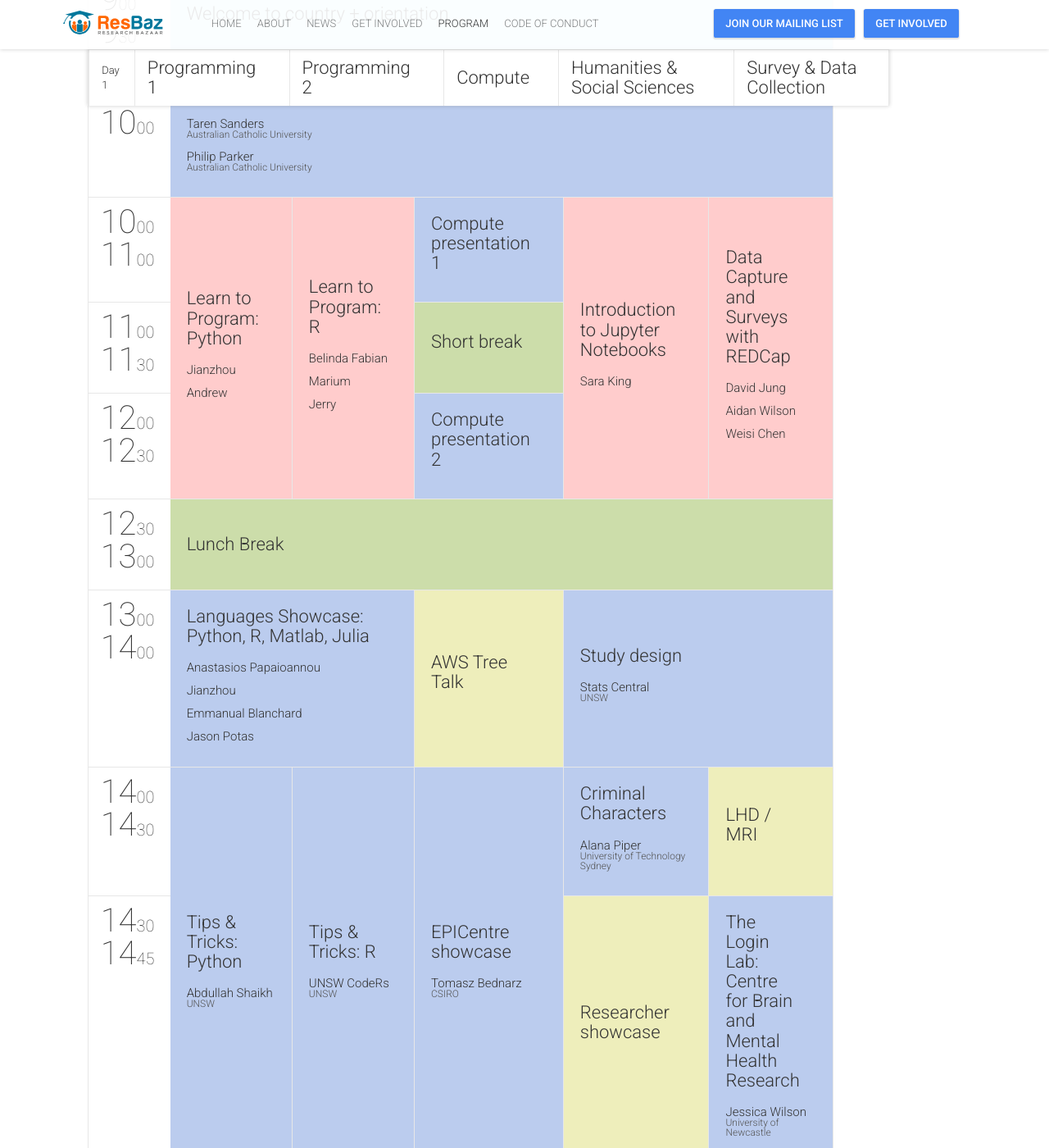
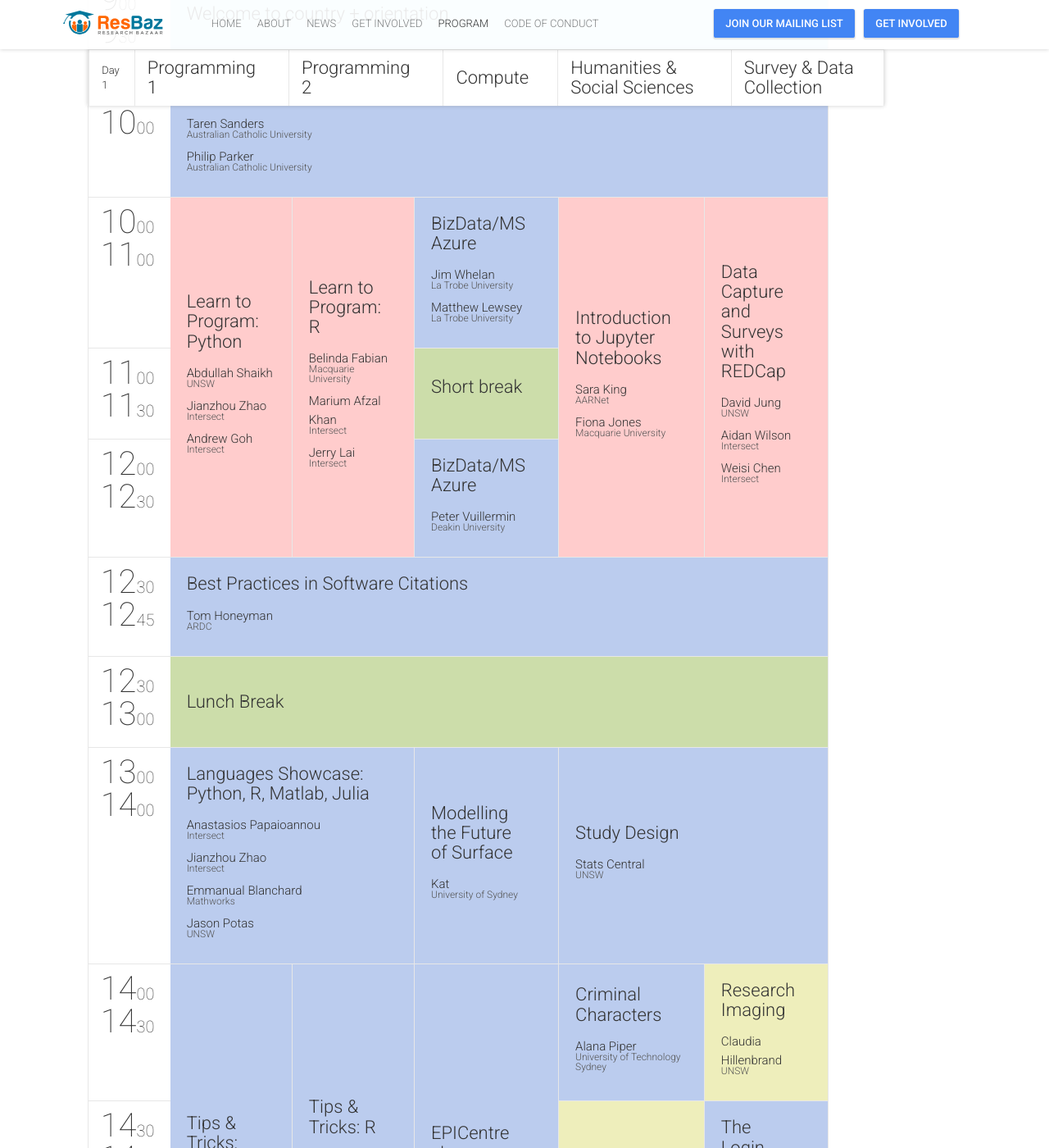
Before and after one commit to spikelynch/spikelynch.github.io, a Jekyll site: the page built from schedule.html, in a window 1280 px wide and 1400 px high, scrolled down 657 px. Shown: the whole window at 82% size. Built offline with Jekyll 4.4.1, drawn with Linux system fonts in a browser that asks for light colours; nearby versions of some CDN libraries; comment, search, counter and statistics services are not loaded; some of the changed text lies outside the part shown.

Commit message:
Updates to the program

```diff
--- a/_data/schedule.yml
+++ b/_data/schedule.yml
@@ -38,6 +38,12 @@
     }
     - {
       startTime: "12:30",
+      endTime:   "12:45",
+      sessionIds: [ 1031 ],
+      cols: [ 5]
+    }
+    - {
+      startTime: "12:30",
       endTime:   "13:00",
       sessionIds: [ 103 ],
       cols: [ 5 ]
@@ -52,7 +58,7 @@
       startTime: "14:00",
       endTime: "14:30",
       sessionIds: [ 114, 124, 134, 1441, 1541 ],
-      rows: [  2,   2,   2,    1,    1 ]
+      rows:       [  2,   2,   2,    1,    1 ]
     }
     - {
       startTime: "14:30",
@@ -122,7 +128,7 @@
     }
     - {
       startTime: "14:00",
-      endTime: "14:45",
+      endTime:   "14:45",
       sessionIds: [ 216, 236, 246 ],
       cols:       [  2,    1,   2 ],
       rows:       [  2,    1,   1 ],
@@ -199,8 +205,8 @@
     - {
       startTime: "14:00",
       endTime: "14:30",
-      sessionIds: [ 305 ],
-      cols: [ 5 ]
+      sessionIds: [ 315, 325, 335 ],
+      cols:       [ 1,   1,   3   ]
     }
     - {
       startTime: "14:30",
--- a/_data/sessions.yml
+++ b/_data/sessions.yml
@@ -12,7 +12,7 @@
   id: 111
   title: "Learn to Program: Python"
   subtype: workshop
-  speakers: [ 1, 2 ]
+  speakers: [ 14, 1, 2 ]
 -
   id: 121
   title: "Learn to Program: R"
@@ -20,7 +20,8 @@
   speakers: [ 3, 4, 5 ]
 -
   id: 1311
-  title: "Compute presentation 1"
+  title: "BizData/MS Azure"
+  speakers: [ 44, 45 ]
   subtype: presentation
 -
   id: 1312
@@ -28,13 +29,14 @@
   subtype: break
 -
   id: 1313
-  title: "Compute presentation 2"
+  title: "BizData/MS Azure"
+  speakers: [ 46 ]
   subtype: presentation
 -
   id: 141
   title: "Introduction to Jupyter Notebooks"
   subtype: workshop
-  speakers: [ 6 ]
+  speakers: [ 6, 43 ]
 -
   id: 151
   title: "Data Capture and Surveys with REDCap"
@@ -46,17 +48,23 @@
   subtype: break
   service: true
 -
+  id: 1031
+  title: "Best Practices in Software Citations"
+  subtype: presentation
+  speakers: [ 47 ]
+-
   id: 113
   title: "Languages Showcase: Python, R, Matlab, Julia"
   subtype: presentation
   speakers: [ 10, 1, 11, 12 ]
 -
   id: 133
-  title: "AWS Tree Talk"
-  subtype: tbc
+  title: "Modelling the Future of Surface"
+  subtype: presentation
+  speakers: [ 48 ]
 -
   id: 143
-  title: "Study design"
+  title: "Study Design"
   subtype: presentation
   speakers: [ 13 ]
 -
@@ -68,7 +76,7 @@
   id: 124
   title: "Tips & Tricks: R"
   subtype: presentation
-  speakers: [ 15 ]
+  speakers: [ 49, 50 ]
 -
   id: 134
   title: "EPICentre showcase"
@@ -81,9 +89,9 @@
   speakers: [ 17 ]
 -
   id: 1541
-  title: "LHD / MRI"
+  title: "Research Imaging"
   subtype: tbc
-  speakers: [ ]
+  speakers: [ 51 ]
 -
   id: 1442
   title: "Researcher showcase"
@@ -101,17 +109,17 @@
   service: true
 -
   id: 105
-  title: "Hacky Hour / Social Space"
+  title: "Hacky Hour in gather.town"
   subtype: social
 -
   id: 201
   title: "Key Story 2: TERN: Ecosystem Research Infrastructure"
   subtype: presentation
-  speakers: [ 20 ]
+  speakers: [ 52 ]
 -
   id: 211
   title: "Data Manipulation in Python"
-  speakers: [ 1, 2 ]
+  speakers: [ 1, 2, 43 ]
   subtype: workshop
 -
   id: 221
@@ -169,14 +177,14 @@
   subtype: presentation
 -
   id: 245
-  title: "TBC"
-  subtype: tbc
-  speakers: [ ]
+  title: "The Find & Connect Map of Children's Homes"
+  subtype: presentation
+  speakers: [ 53, 54 ]
 -
   id: 255
   title: "Field Acquired Information Management Systems (FAIMS) Project"
   subtype: presentation
-  speakers: [ ]
+  speakers: [ 55 ]
 -
   id: 216
   title: "Getting Started with Deep Learning / ML4AU Community"
@@ -199,7 +207,7 @@
   service: true
 -
   id: 205
-  title: "Hacky Hour"
+  title: "Hacky Hour in gather.town"
   subtype: social
 -
   id: 301
@@ -209,17 +217,17 @@
 -
   id: 311
   title: "Data Visualisation in Python"
-  speakers: [ 1, 2 ]
+  speakers: [ 14, 1, 2 ]
   subtype: workshop
 -
   id: 321
-  title: "Data Viualisation in R"
+  title: "Data Visualisation in R"
   speakers: [ 3, 4, 5 ]
   subtype: workshop
 -
   id: 3311
   title: "TERN CoESRA VDI"
-  speakers: [ ]
+  speakers: [ 56 ]
   subtype: presentation
 -
   id: 3312
@@ -229,7 +237,7 @@
 -
   id: 3313
   title: "Dask Workshop"
-  subtype: tbc
+  subtype: workshop
   speakers: [ 33 ]
 -
   id: 341
@@ -238,9 +246,9 @@
   subtype: workshop
 -
   id: 3511
-  title: "Altair"
-  speakers: [ 35 ]
-  subtype: tbc
+  title: "Monarch: Data Prep & Predictive Modelling and Visualisation"
+  speakers: [ 57 ]
+  subtype: presentation
 -
   id: 3512
   title: "Short break"
@@ -248,9 +256,9 @@
   service: true
 -
   id: 3513
-  title: "REDCap Problem Solving Workshop"
-  subtype: workshop
-  speakers: [ 42 ]
+  title: "REDCap Tips & Tricks"
+  subtype: presentation
+  speakers: [ 7, 42 ]
 -
   id: 302
   title: "Lunch break"
@@ -263,13 +271,13 @@
   speakers: [ 35 ]
 -
   id: 314
-  title: "Maths Showcase"
-  subtype: tbc
-  speakers: [ ]
+  title: "Technical Computing with Matlab"
+  subtype: workshop
+  speakers: [ 58 ]
 -
   id: 334
-  title: "HPC Panel: NCI/Pawsey Researchers"
-  subtype: presentation
+  title: "HPC Researchers Panel"
+  subtype: tbc
   speakers: [ ]
 -
   id: 3441
@@ -280,9 +288,19 @@
   id: 3442
   title: "A Cloud-based Sensitive Data Platform"
   speakers: [ 37 ]
+  subtype: tbc
+-
+  id: 315
+  title: tbc
+  speakers: [  ]
+  subtype: tbc
+-
+  id: 325
+  title: Interactive Map Visualisation with R
+  speakers: [ 59 ]
   subtype: presentation
 -
-  id: 305
+  id: 335
   title: ORCID
   speakers: [ 38 ]
   subtype: presentation
@@ -290,7 +308,7 @@
   id: 316
   title: "Neuroscience/Bionics Using Julia"
   subtype: presentation
-  speakers: [ 39 ]
+  speakers: [ 12 ]
 -
   id: 336
   title: "Australian BioCommons"
@@ -298,7 +316,7 @@
   speakers: [ 40 ]
 -
   id: 346
-  title: "TBC"
+  title: "tbc"
   subtype: tbc
 -
   id: 356
@@ -313,5 +331,5 @@
   service: true
 -
   id: 307
-  title: "Hacky Hour"
+  title: "Hacky Hour in gather.town"
   subtype: social
--- a/_data/speakers.yml
+++ b/_data/speakers.yml
@@ -1,48 +1,63 @@
 -
   id: 1
   name: "Jianzhou"
+  surname: "Zhao"
+  institution: "Intersect"
 -
   id: 2
   name: "Andrew"
+  surname: "Goh"
+  institution: "Intersect"
 -
   id: 3
   name: "Belinda"
   surname: "Fabian"
-  company: "Macquarie University"
+  institution: "Macquarie University"
 -
   id: 4
   name: "Marium"
+  surname: "Afzal Khan"
+  institution: "Intersect"
 -
   id: 5
   name: "Jerry"
+  surname: "Lai"
+  institution: "Intersect"
 -
   id: 6
   name: "Sara"
   surname: "King"
+  institution: "AARNet"
 -
   id: 7
   name: "David"
   surname: "Jung"
+  institution: "UNSW"
 -
   id: 8
   name: "Aidan"
   surname: "Wilson"
+  institution: "Intersect"
 -
   id: 9
   name: "Weisi"
   surname: "Chen"
+  institution: "Intersect"
 -
   id: 10
   name: "Anastasios"
   surname: "Papaioannou"
+  institution: "Intersect"
 -
   id: 11
   name: "Emmanual"
   surname: "Blanchard"
+  institution: "Mathworks"
 -
   id: 12
   name: "Jason"
   surname: "Potas"
+  institution: "UNSW"
 -
   id: 13
   name: "Stats Central"
@@ -59,11 +74,12 @@
   id: 16
   name: "Tomasz"
   surname: "Bednarz"
-  institution: "CSIRO"
+  institution: "UNSW & CSIRO"
 -
   id: 17
   name: "Alana"
   surname: "Piper"
+  honorific: "Dr"
   institution: "University of Technology Sydney"
 -
   id: 18
@@ -74,7 +90,8 @@
   id: 19
   name: "Raina"
   surname: "MacIntyre"
-  honorific: "Professor"
+  honorific: "Prof"
+  institution: "UNSW"
 -
   id: 20
   name: "John"
@@ -84,15 +101,18 @@
   id: 21
   name: "Olga"
   surname: "Boichak"
+  institution: "University of Sydney"
 -
   id: 22
   name: "Jeff"
   surname: "Wang"
+  institution: "Intersect"
 -
   id: 23
   name: "Tim"
   surname: "Sheratt"
-  honorific: "Associate Professor"
+  honorific: "A/Prof"
+  institution: "University of Canberra"
 -
   id: 24
   name: "Jonathan"
@@ -102,6 +122,7 @@
   id: 25
   name: "Sonia"
   surname: "Ramza"
+  institution: "ARDC"
 -
   id: 26
   name: "Titus"
@@ -116,14 +137,17 @@
   id: 28
   name: "Ann"
   surname: "Backhaus"
+  institution: "Pawsey Supercomputing Centre"
 -
   id: 29
   name: "Jinbo"
   surname: "Wang"
+  institution: "NCI Australia"
 -
   id: 30
   name: "Sean"
   surname: "Grady"
+  institution: "Intersect"
 -
   id: 31
   name: "Taren"
@@ -140,18 +164,17 @@
   id: 33
   name: "Genevieve"
   surname: "Buckley"
+  institution: ""
 -
   id: 34
   name: "Peta"
   surname: "Scott"
--
-  id: 34
-  name: "Clinton"
-  surname: "Chee"
+  institution: "Intersect"
 -
   id: 35
   name: "Nick"
   surname: "May"
+  institution: "Pawsey/ARDC"
 -
   id: 36
   name: "Jake"
@@ -159,13 +182,14 @@
   institution: "UNSW"
 -
   id: 37
-  name: "Gen"
-  surname: "Rosewall"
+  name: "Carina"
+  surname: "Kemp"
   institution: "AARNet"
 -
   id: 38
   name: "Melroy"
   surname: "Almeida"
+  institution: "AAF"
 -
   id: 39
   name: "Jason"
@@ -174,11 +198,100 @@
   id: 40
   name: "Melissa"
   surname: "Burke"
+  institution: "Australian BioCommons"
 -
   id: 41
   name: "Adrian"
   surname: "Chew"
+  institution: "UNSW"
 -
   id: 42
   name: "Aidan"
   surname: "Wilson"
+  institution: "Intersect"
+-
+  id: 43
+  name: "Fiona"
+  surname: "Jones"
+  institution: "Macquarie University"
+-
+  id: 44
+  name: "Jim"
+  surname: "Whelan"
+  honorific: "Prof"
+  institution: "La Trobe University"
+-
+  id: 45
+  name: "Matthew"
+  surname: "Lewsey"
+  institution: "La Trobe University"
+-
+  id: 46
+  name: "Peter"
+  surname: "Vuillermin"
+  honorific: "Prof"
+  institution: "Deakin University"
+-
+  id: 47
+  name: "Tom"
+  surname: "Honeyman"
+  institution: "ARDC"
+-
+  id: 48
+  name: "Kat"
+  institution: "University of Sydney"
+-
+  id: 49
+  name: "Hume"
+  surname: "Wiznar"
+  institution: "Macquarie University"
+-
+  id: 50
+  name: "Abhay"
+  surname: "Singh"
+  institution: "Macquarie University"
+-
+  id: 51
+  name: "Claudia"
+  surname: "Hillenbrand"
+  institution: "UNSW"
+-
+  id: 52
+  name: "Anusuriya"
+  surname: "Devaraju"
+  institution: ""
+-
+  id: 53
+  name: "Kirsten"
+  surname: "Wright"
+  institution: "University of Melbourne"
+-
+  id: 54
+  name: "Constance"
+  surname: "Thurley-Hart"
+  institution: "University of Melbourne"
+-
+  id: 55
+  name: "Crook"
+  surname: "Penny"
+  institution: "Macquarie"
+-
+  id: 56
+  name: "Siddeswara"
+  surname: "Guru"
+  institution: "University of Queensland"
+-
+  id: 57
+  name: "Clinton"
+  surname: "Chee"
+  institution: "Altair"
+-
+  id: 58
+  name: "Bradley"
+  surname: "Horton"
+  institution: "Mathworks"
+-
+  id: 59
+  name: "Jose"
+  surname: "Ferrer"
+  institution: "UNSW"
```
